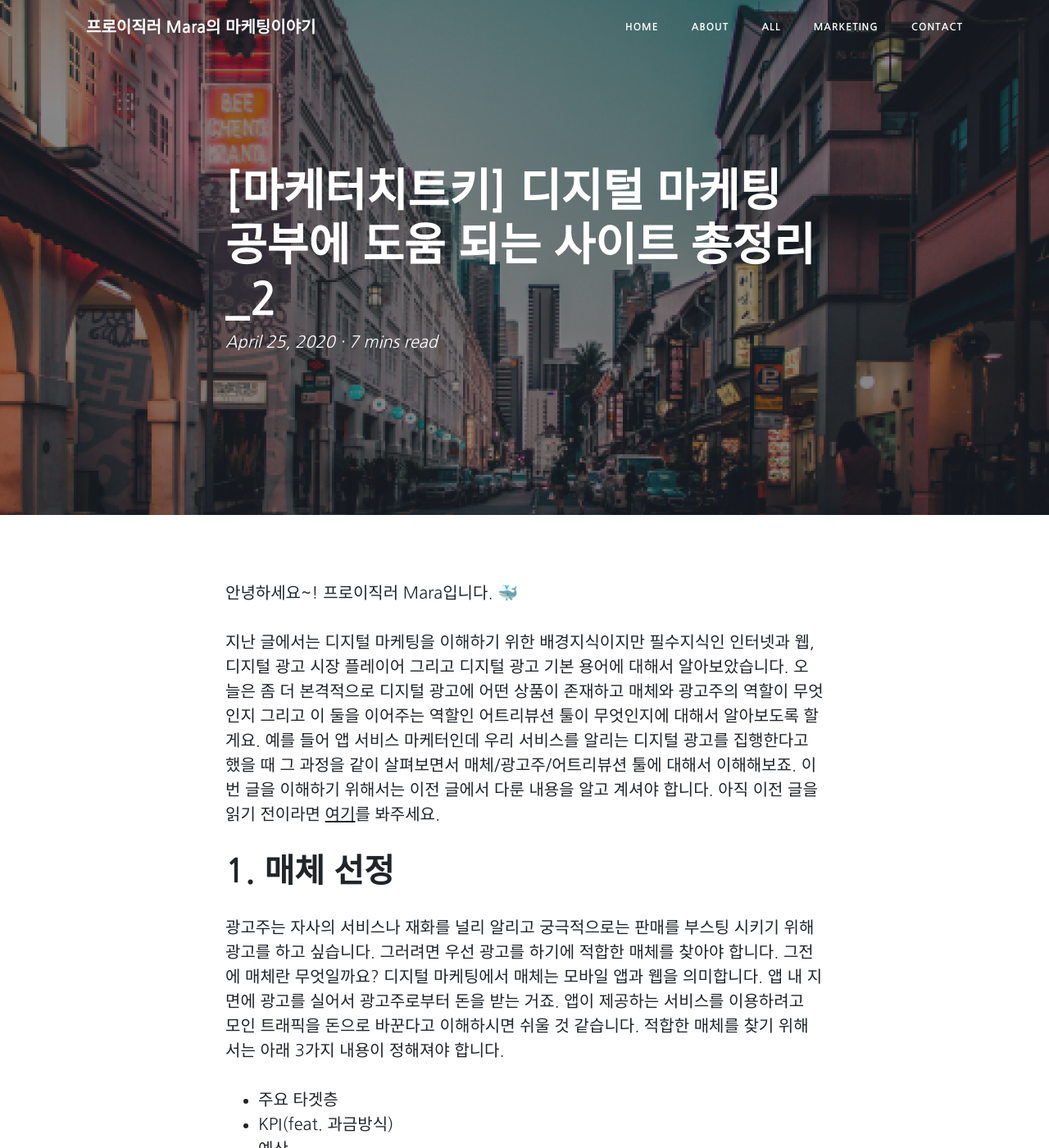
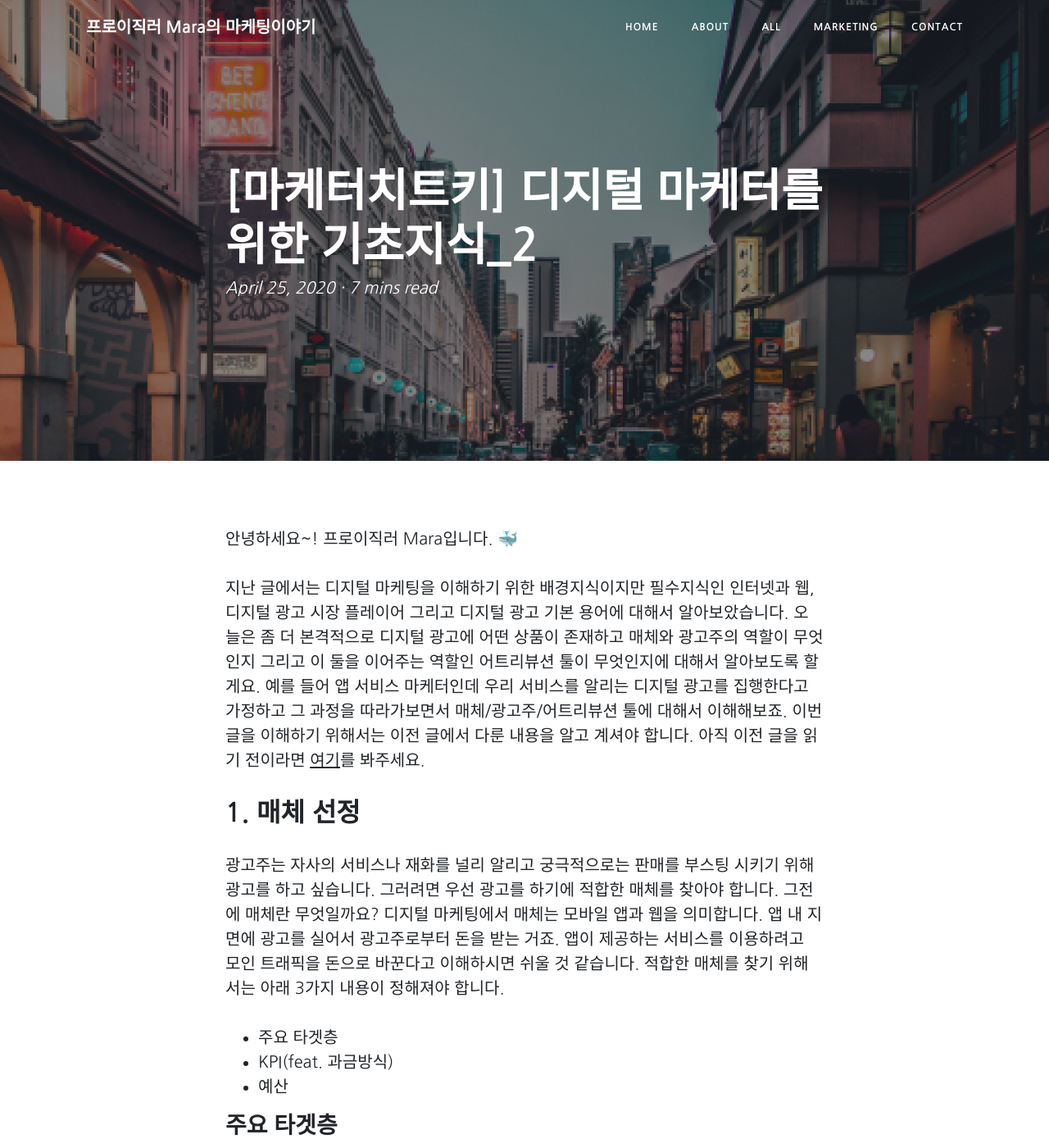
Before and after one commit to Marapro88/mara, a Jekyll site: the page built from _posts/2020-04-26-digital-marketing-cheat-key-2.md, in a window 1280 px wide and 1400 px high. Shown: the whole window at 82% size. Built offline with Jekyll 4.4.1, drawn with Linux system fonts in a browser that asks for light colours; comment, search, counter and statistics services are not loaded; some of the changed text lies outside the part shown.

Commit message:
0510 7번째 글 발행, 기존 글 일부 수정, 마케터 기초지식 시리즈

```diff
--- a/_posts/2020-04-26-digital-marketing-cheat-key-2.md
+++ b/_posts/2020-04-26-digital-marketing-cheat-key-2.md
@@ -1,7 +1,7 @@
 ---
 layout: post
 permalink: /marketing-cheat-key-2/
-title: '[마케터치트키] 디지털 마케팅 공부에 도움 되는 사이트 총정리_2'
+title: '[마케터치트키] 디지털 마케터를 위한 기초지식_2'
 date: 2020-04-25 12:00:00 +09:00
 feature: '/img/posts/06/02_Thumnail.png'
 background: '/img/posts/06/01_Back.png'
@@ -18,9 +18,9 @@ description: '디지털 마케팅 효과적으로 공부하기'
 안녕하세요~!
 프로이직러 Mara입니다. 🐳
 
-지난 글에서는 디지털 마케팅을 이해하기 위한 배경지식이지만 필수지식인 인터넷과 웹, 디지털 광고 시장 플레이어 그리고 디지털 광고 기본 용어에 대해서 알아보았습니다. 오늘은 좀 더 본격적으로 디지털 광고에 어떤 상품이 존재하고 매체와 광고주의 역할이 무엇인지 그리고 이 둘을 이어주는 역할인 어트리뷰션 툴이 무엇인지에 대해서 알아보도록 할게요. 예를 들어 앱 서비스 마케터인데 우리 서비스를 알리는 디지털 광고를 집행한다고 했을 때 그 과정을 같이 살펴보면서 매체/광고주/어트리뷰션 툴에 대해서 이해해보죠. 이번 글을 이해하기 위해서는 이전 글에서 다룬 내용을 알고 계셔야 합니다. 아직 이전 글을 읽기 전이라면 [여기](https://mara.kim/digital-marketing-cheat-key-1/)를 봐주세요.
+지난 글에서는 디지털 마케팅을 이해하기 위한 배경지식이지만 필수지식인 인터넷과 웹, 디지털 광고 시장 플레이어 그리고 디지털 광고 기본 용어에 대해서 알아보았습니다. 오늘은 좀 더 본격적으로 디지털 광고에 어떤 상품이 존재하고 매체와 광고주의 역할이 무엇인지 그리고 이 둘을 이어주는 역할인 어트리뷰션 툴이 무엇인지에 대해서 알아보도록 할게요. 예를 들어 앱 서비스 마케터인데 우리 서비스를 알리는 디지털 광고를 집행한다고 가정하고 그 과정을 따라가보면서 매체/광고주/어트리뷰션 툴에 대해서 이해해보죠. 이번 글을 이해하기 위해서는 이전 글에서 다룬 내용을 알고 계셔야 합니다. 아직 이전 글을 읽기 전이라면 [여기](https://mara.kim/digital-marketing-cheat-key-1/)를 봐주세요.
 
-# 1. 매체 선정
+## 1. 매체 선정
 
 광고주는 자사의 서비스나 재화를 널리 알리고 궁극적으로는 판매를 부스팅 시키기 위해 광고를 하고 싶습니다. 그러려면 우선 광고를 하기에 적합한 매체를 찾아야 합니다. 그전에 매체란 무엇일까요? 디지털 마케팅에서 매체는 모바일 앱과 웹을 의미합니다. 앱 내 지면에 광고를 실어서 광고주로부터 돈을 받는 거죠. 앱이 제공하는 서비스를 이용하려고 모인 트래픽을 돈으로 바꾼다고 이해하시면 쉬울 것 같습니다. 적합한 매체를 찾기 위해서는 아래 3가지 내용이 정해져야 합니다.
 
@@ -28,11 +28,11 @@ description: '디지털 마케팅 효과적으로 공부하기'
 - KPI(feat. 과금방식)
 - 예산
 
-## 주요 타겟층
+### 주요 타겟층
 
 우리 서비스의 주요 타겟층을 명확히 알면 광고를 집행할 매체를 좁히는 데 도움이 됩니다. 타겟층이 좁고 명확할수록 광고를 집행할 매체의 성격도 명확해지지만 그만큼 타겟 모수는 적어집니다. 반대로 타겟층을 general 하게 정의할수록 광고를 집행할 매체 성격은 모호해지지만 도달 가능한 모수는 넓어집니다. 페이스북에서 유사 타깃을 설정 시 유사 정도를 낮게 설정할수록 적은 모수에게 도달하지만 적합성은 높아지는 것을 생각해보면 쉽게 이해가 되실 거예요.
 
-## KPI(feat. 과금방식)
+ ### KPI(feat. 과금방식)
 
 Key Performance Index 줄임말. 광고를 통해 달성하고 싶은 목표를 KPI라고 합니다. 광고에서 KPI는 과금 방식을 결정짓는 요소 이기도 합니다. 유저가 모바일 광고를 통해 구매가 일어나는 흐름을 생각해보면 아래와 같습니다.
 
@@ -40,45 +40,39 @@ Key Performance Index 줄임말. 광고를 통해 달성하고 싶은 목표를
 
 요청, 응답은 클라이언트와 서버끼리 주고받는 과정이니(이 말이 이해가 안된다면 지난 글에서 [여기](https://mara.kim/digital-marketing-cheat-key-1/)를 참조해주세요) 노출 이후부터 유저가 관여한다고 봤을 때 유저의 관여 정도에 따라 과금이 되는 거죠. 노출당 과금은 CPM, 클릭당 과금은 CPC가 됩니다. 여기서 노출/클릭은 매체 side에서 일어나는 유저 행위이고 인스톨 이후 activity는 광고주 앱 내에서 일어나는 activity입니다. 디지털 광고가 처음 출연했을 때만 해도 CPM, CPC 같은 매체에 유리한 과금 방식밖에 존재하지 않았습니다. 노출 또는 클릭만 발생하고 이후 유저가 광고주 앱을 실제로 설치하지 않아도 매체는 돈을 받아가는 구조이니 매체 입장에서는 이득입니다. 이후 유저의 앱 내 행동에 대해서 분석이 가능해지고 매체 데이터와 광고주 데이터를 seamless 하게 연결해서 성과를 측정해주는 어트리뷰션툴이 출연하게 되면서 인스톨 이후 in-app activity에 대해서도 과금이 가능해졌습니다. 당연히 광고주 입장에서는 유저가 원하는 행동을 일으켰을 때만 과금이 가능한 방식이 훨씬 유리합니다. 주로 브랜딩을 목표로 특정한 타겟층 없이 자사 서비스나 재화를 알리고 싶다면 CPM, CPC 과금 방식을 명확한 타깃을 대상으로 유저가 특정 이벤트를 달성하게 만들고 싶은 경우에는 CPI, CPA 과금 방식을 선택합니다.
 
-## 예산
+### 예산
 
 주요 타겟층도 명확하고 KPI까지 결정짓고 나면 예산 내에서 가장 적합한 매체를 선정하면 됩니다. 매체마다 제시하는 광고 단가가 조금씩 다르고 대부분의 매체가 최소 광고 집행 금액 조건이 있습니다. 하지만 무엇보다 가장 중요한 요소는 자사가 목표로 하는 주요 타겟층과 얼마나 유사한 트래픽을 보유하고 있는지, 그리고 KPI를 효과적으로 달성할 수 있는 광고 상품과 과금 방식을 기술적으로 잘 구현하는지 여부입니다. 이러한 여러 요소를 종합적으로 따져본 후 가장 적합한 매체를 결정하면 됩니다.
 
-### 매체 종류에 대한 설명은 👉
+### [매체 종류에 대한 설명 바로가기👉](https://www.mobiinside.co.kr/2017/10/17/kdy-marketing-media/)
 
-<https://www.mobiinside.co.kr/2017/10/17/kdy-marketing-media/>
-
-# 2. 광고 상품
+## 2. 광고 상품
 
 매체가 광고주에게 판매하는 상품을 말합니다. 광고 상품도 앱이 처음 출연했을 때는 단순히 앱 내 지면을 활용하는 DA 상품만 존재하다고 HTML5의 발전에 힘입어 플레이어블 광고, 리치미디어 광고 형태가 출연하게 되었고 잠금화면을 활용한 광고, 유튜브를 필두로 한 동영상 광고, SNS 발전에 힘입어 인플루언서 광고 등 다양한 형태의 광고들이 존재합니다.
 
-### 광고 상품에 대한 설명은 👉
+### [광고 상품에 대한 설명 바로가기 👉](https://brunch.co.kr/@woozooin/117)
 
-<https://brunch.co.kr/@woozooin/117>
-
-<https://applift.com/blog/mobile-ad-formats-3>
-
-# 3. 매체에서 광고 송출
+## 3. 매체에서 광고 송출
 
 이렇게 광고주가 매체를 선정하고 나면 선택한 광고 상품에 따라서 광고를 송출하기 위한 몇 가지 제반 작업을 해줘야 합니다.
 
-##  매체 SDK 탑재
+### 매체 SDK 탑재
 
 광고주가 페이스북, 구글, 카카오 등 빅 미디어와 광고를 진행하려면 광고주 앱에 매체 SDK를 탑재하고 있어야 합니다. SDK는 Software Development Kit의 줄임말로 쉽게 말해 어떤 앱을 동작시키기 위해 필요한 파일의 모음집 입니다. 이 부분은 기본적인 개발 용어 이해하기에서 조금 더 자세하게 다루겠습니다.
 
-## 광고 세팅
+### 광고 세팅
 
 셀프 서브인 경우에는 광고주가 직접 세팅 또는 대행사를 통해 세팅을, 매체가 매체 고유의 광고 세팅 시스템을 가지고 있는 경우에는 매체가 세팅을 대행해줍니다.
 
-## Postback & Tracking url
+### Postback & Tracking url
 
 앞에서 유저의 광고 노출 흐름에 대해 이야기할 때 매체와 광고주 앱 내에서 일어나는 유저 행위가 달랐습니다. 당연히 매체와 광고주는 본인 앱 내에서 일어나는 유저 행위가 아니니 상대방 데이터를 알 수 없습니다. 이렇게 서로 단편적인 유저에 대한 정보만을 가지고 있으면 2가지 문제점이 있습니다.
 
-### 1. 과금에 대한 측정기준을 파악하기가 어렵습니다.
+#### 1. 과금에 대한 측정기준을 파악하기가 어렵습니다.
 
 예를 들어 과금 방식이 CPC라고 했을 때 광고주는 실제로 클릭이 몇 건 일어났는지 매체가 데이터를 전달해주지 않으면 알 수 없습니다. 반대로 과금 방식이 구매당 과금인 CPP라고 했을 때 매체는 광고주가 데이터를 전달해주지 않으면 매체는 실제 구매가 몇 건이 일어났는지 파악할 수 없습니다.
 
-### 2. 유저의 광고 노출 과정을 전체적으로 파악할 수 없게 됩니다. 즉, 최적화에 어려움을 겪습니다.
+#### 2. 유저의 광고 노출 과정을 전체적으로 파악할 수 없게 됩니다. 즉, 최적화에 어려움을 겪습니다.
 
 광고주는 어떤 광고 소재와 타겟팅이 얼마의 클릭과 노출을 통해서 광고주 앱 내에서 이벤트를 발생시켰는지 파악할 수 없습니다. 반대로 매체는 본인들의 트래픽 정보만 가지고 있고 실제 유저가 발생시킨 이벤트는 모르기 때문에 어떤 광고 소재, 어떤 유저가 더 좋은 성과를 내는 광고 소재/유저 군인지 파악할 수 없기 때문에 최적화를 하기 어렵습니다.
 
@@ -88,7 +82,7 @@ Key Performance Index 줄임말. 광고를 통해 달성하고 싶은 목표를
 
 [오픈애즈-앱어트리뷰션 가이드 Tracking url 편](https://bit.ly/3eBbpSg)
 
-# 4. 어트리뷰션 툴을 통한 성과 측정
+## 4. 어트리뷰션 툴을 통한 성과 측정
 
 회사에서 Product 부서와 마케팅 논의를 진행하다 보면 가장 많이 헷갈려하는 부분이 바로 어트리뷰션 툴인 것 같습니다. 어트리뷰션 툴의 가장 중요한 역할은 성과측정입니다. 광고주는 동일한 캠페인을 여러 매체 소스를 활용해서 운영한 경우 성과가 오가닉인지 광고 성과인지 광고 성과라면 어느 매체에서 기인해 발생한 광고 성과 인지 알고 싶습니다. 이 역할을 해주는 것이 바로 어트리뷰선 툴입니다. 디지털 마케팅이 발전하면서 어트리뷰션의 역할도 더욱 중요해지고 복잡도도 증가하고 있습니다. 어트리뷰션을 이해하려면 딥링크, 어트리뷰션 윈도우, 어트리뷰션 방식, 포스트 백, 트래킹 url 등과 같은 여러 가지 개념을 이해하고 있어야 합니다. 아래 자료들을 참고해보세요.
 
```
Also changed, not shown: _posts/2020-03-22-braze-honey-tip2-campaign-setting.md (+1 -1 lines), _posts/2020-04-15-digital-marketing-cheat-key-1.md (+11 -9 lines), _posts/2020-05-10-digital-marketing-cheat-key-3.md (added, +103 -0 lines).
